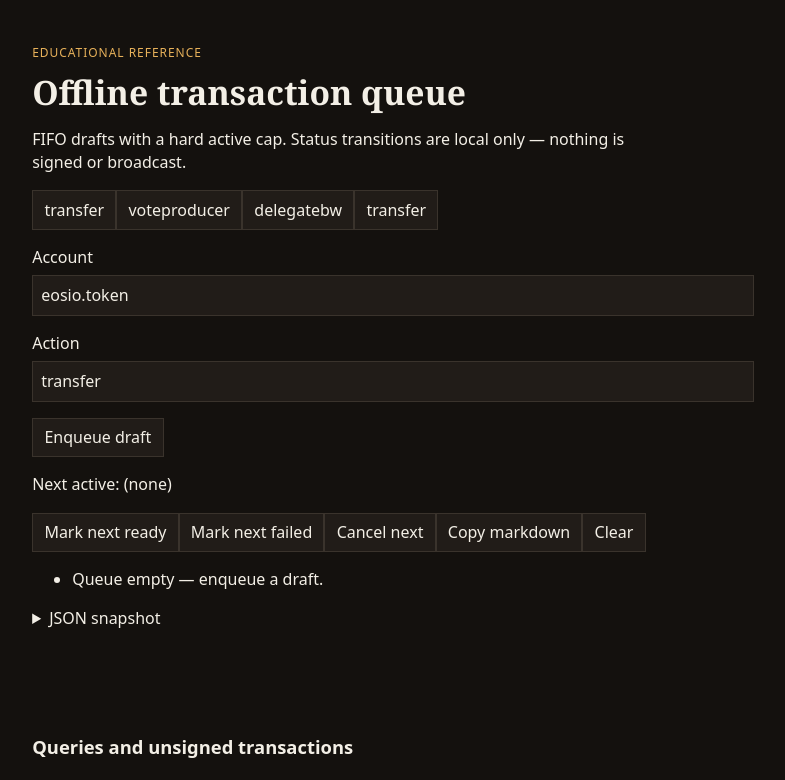
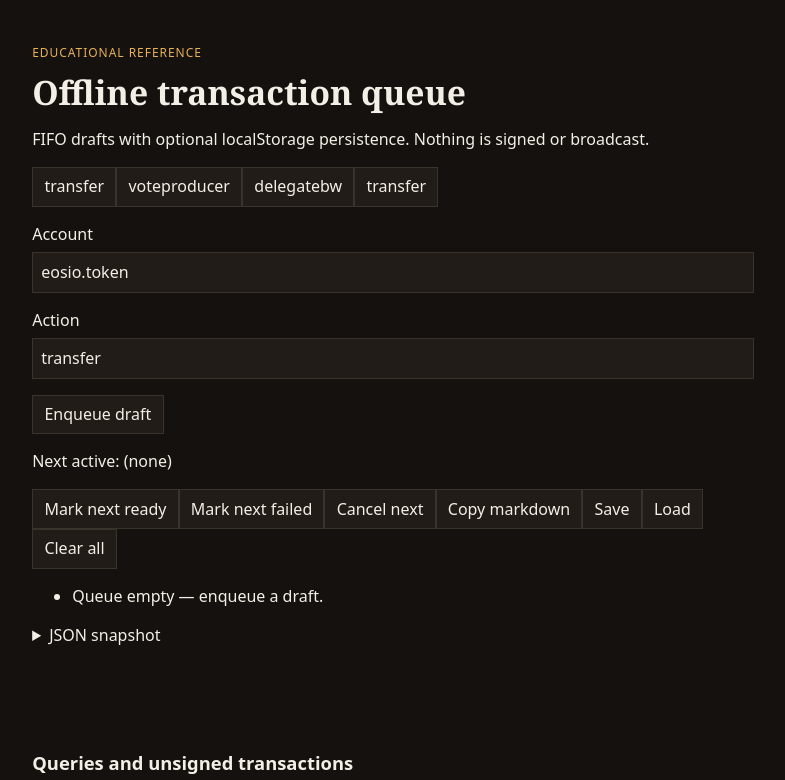
Before and after one commit to pixel-journey/wax-offline-transaction-queue, a Next.js app: page / in a window 1280 px wide. Shown: the top 780 px of the page, without its empty margins (247-1032 px from the left). Built offline with nearby package versions, Linux system fonts and the light colour scheme.

Commit message:
Demo: load/save/clear localStorage snapshot

```diff
--- a/src/Demo.tsx
+++ b/src/Demo.tsx
@@ -1,6 +1,6 @@
 "use client";
 
-import { useMemo, useState } from "react";
+import { useEffect, useMemo, useState } from "react";
 import {
   conflictHints,
   emptyQueue,
@@ -11,6 +11,11 @@ import {
   serializeQueue,
   setItemStatus,
 } from "./queue";
+import {
+  clearQueueLocalStorage,
+  loadQueueFromLocalStorage,
+  saveQueueToLocalStorage,
+} from "./storage";
 import type { QueueState } from "./types";
 
 const PRESETS = [
@@ -25,9 +30,27 @@ export function Demo() {
   const [account, setAccount] = useState("eosio.token");
   const [name, setName] = useState("transfer");
   const [message, setMessage] = useState<string | null>(null);
+  const [hydrated, setHydrated] = useState(false);
+
+  useEffect(() => {
+    const loaded = loadQueueFromLocalStorage();
+    if (loaded.ok && loaded.value) {
+      setState(loaded.value);
+      setMessage(`Restored ${loaded.value.items.length} item(s) from localStorage`);
+    }
+    setHydrated(true);
+  }, []);
 
   const next = useMemo(() => peekNext(state), [state]);
   const hints = useMemo(() => conflictHints(state), [state]);
+
+  const applyState = (nextState: QueueState, note: string) => {
+    setState(nextState);
+    const saved = saveQueueToLocalStorage(nextState);
+    setMessage(
+      saved.ok ? note : `${note} · storage: ${saved.reason ?? "failed"}`
+    );
+  };
 
   const push = () => {
     const r = enqueueItem(state, { account: account.trim(), name: name.trim() });
@@ -35,8 +58,7 @@ export function Demo() {
       setMessage(r.reason);
       return;
     }
-    setState(r.state);
-    setMessage(`Queued ${r.item.account}::${r.item.name}`);
+    applyState(r.state, `Queued ${r.item.account}::${r.item.name}`);
   };
 
   const copyMd = async () => {
@@ -55,8 +77,8 @@ export function Demo() {
       </p>
       <h1 className="text-2xl font-bold text-emerald-400">Offline transaction queue</h1>
       <p className="lede text-sm opacity-60">
-        FIFO drafts with a hard active cap. Status transitions are local only —
-        nothing is signed or broadcast.
+        FIFO drafts with optional localStorage persistence. Nothing is signed or
+        broadcast.
       </p>
 
       <section className="rounded-2xl border border-white/10 bg-black/40 p-4 space-y-3">
@@ -106,6 +128,9 @@ export function Demo() {
           <span className="font-mono text-emerald-400">
             {next ? `${next.account}::${next.name}` : "(none)"}
           </span>
+          {!hydrated && (
+            <span className="text-xs opacity-40 ml-2">hydrating…</span>
+          )}
         </p>
         <div className="flex flex-wrap gap-2">
           <button
@@ -113,7 +138,7 @@ export function Demo() {
             className="px-2 py-1 rounded-lg text-xs bg-white/10"
             onClick={() => {
               const r = markNext(state, "ready");
-              if (r.ok) setState(r.state);
+              if (r.ok) applyState(r.state, "Marked next ready");
               else setMessage(r.reason);
             }}
           >
@@ -124,7 +149,7 @@ export function Demo() {
             className="px-2 py-1 rounded-lg text-xs bg-amber-800/80"
             onClick={() => {
               const r = markNext(state, "failed");
-              if (r.ok) setState(r.state);
+              if (r.ok) applyState(r.state, "Marked next failed");
               else setMessage(r.reason);
             }}
           >
@@ -135,7 +160,7 @@ export function Demo() {
             className="px-2 py-1 rounded-lg text-xs bg-white/10"
             onClick={() => {
               const r = markNext(state, "cancelled");
-              if (r.ok) setState(r.state);
+              if (r.ok) applyState(r.state, "Cancelled next");
               else setMessage(r.reason);
             }}
           >
@@ -150,10 +175,38 @@ export function Demo() {
           </button>
           <button
             type="button"
+            className="px-2 py-1 rounded-lg text-xs bg-violet-700"
+            onClick={() => {
+              const r = saveQueueToLocalStorage(state);
+              setMessage(
+                r.ok ? "Saved to localStorage" : r.reason ?? "Save failed"
+              );
+            }}
+          >
+            Save
+          </button>
+          <button
+            type="button"
+            className="px-2 py-1 rounded-lg text-xs bg-violet-700/70"
+            onClick={() => {
+              const r = loadQueueFromLocalStorage();
+              if (r.ok && r.value) {
+                setState(r.value);
+                setMessage(`Loaded ${r.value.items.length} item(s)`);
+              } else setMessage(r.reason ?? "Load failed");
+            }}
+          >
+            Load
+          </button>
+          <button
+            type="button"
             className="px-2 py-1 rounded-lg text-xs bg-white/10"
-            onClick={() => setState(emptyQueue())}
+            onClick={() => {
+              clearQueueLocalStorage();
+              applyState(emptyQueue(), "Cleared memory + storage");
+            }}
           >
-            Clear
+            Clear all
           </button>
         </div>
       </section>
@@ -178,7 +231,7 @@ export function Demo() {
                   className="text-[10px] underline opacity-60"
                   onClick={() => {
                     const r = setItemStatus(state, item.id, "cancelled");
-                    if (r.ok) setState(r.state);
+                    if (r.ok) applyState(r.state, `Cancelled ${item.id}`);
                   }}
                 >
                   cancel
```
